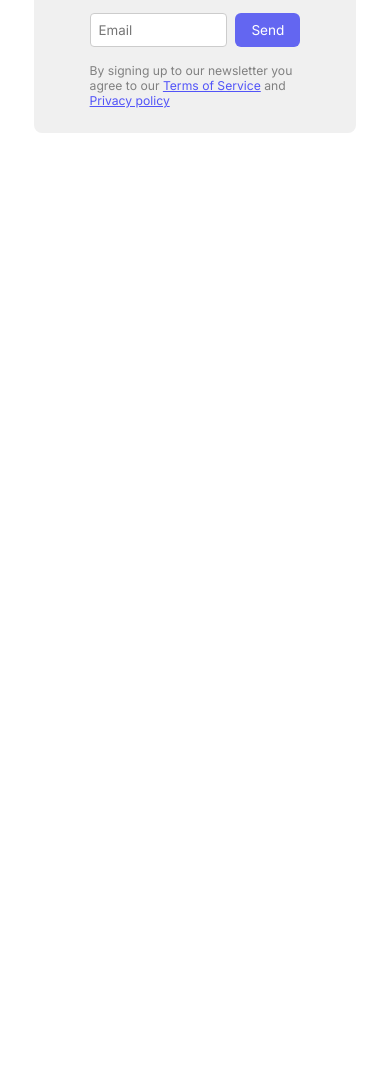
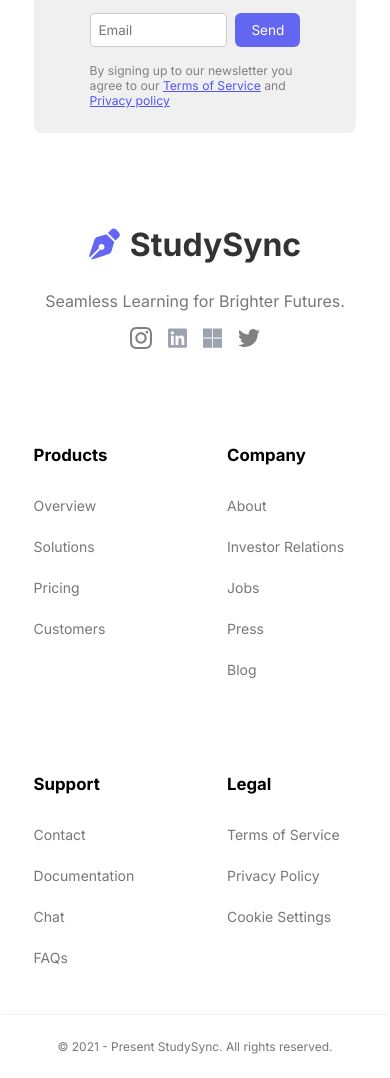
Before and after one commit to prempal04/StudySync-Project, a plain HTML site: page index.html in a window 390 px wide. Shown: the part 4459-5537 px from the top of the page. Before the commit the page ends 4624 px from the top, so only its background shows below. Drawn offline with Linux system fonts and the light colour scheme.

Commit message:
update footer section

```diff
--- a/index.css
+++ b/index.css
@@ -594,3 +594,112 @@ button{
     text-decoration: underline;
     color: #5254f8;
 }
+
+
+/* footer-section */
+
+.footer-section{
+    margin: 0 auto;
+
+}
+
+.footer{
+    display: flex;
+    margin: 0 auto;
+    max-width: 1280px;
+    padding: 0 2rem;
+    gap: 8rem;
+    justify-content: space-evenly;
+}
+
+.footer-desc{
+    color: #777777;
+}
+
+.footer-social{
+    color: #777777;
+    padding-top: 1rem;
+    display: flex;
+    gap: 1rem;
+}
+
+.footer-col-heading{
+    padding: 2rem 0;
+    font-size: 1.05rem;
+    font-weight: bold;
+}
+
+.footer-link-list{
+    cursor: pointer;
+    font-size: 0.875rem;
+    display: flex;
+    flex-direction: column;
+    gap: 1.5rem;
+    color: #777777;
+}
+
+.footer{
+    display: flex;
+    flex-direction: row;
+    gap: 4rem;
+    padding: 2rem 0;
+}
+.footer-grid{
+    display: grid;
+    grid-template-columns: repeat(4, 1fr);
+    gap: 6rem;
+}
+
+.footer-copyright{
+    padding: 1.5rem 0;
+    font-size: 0.75rem;
+    color: #777777;
+    display: flex;
+    justify-content: center;
+    border-top: 1px solid var(--light-gray);
+    max-width: 1280px;
+    margin: 1rem auto;
+}
+
+@media screen and (max-width: 768px) {
+
+.footer{
+    display: flex;
+    flex-direction: column;
+}
+
+.footer-top{
+    display: flex;
+    flex-direction: column;
+}
+
+.footer-grid{
+    display: grid;
+    grid-template-columns: repeat(2, 1fr);
+    gap: 4rem;
+    padding: 0 2rem;
+    }
+
+.footer-logo{
+    display: flex;
+    flex-direction: column;
+    justify-content: center;
+    align-content: center;
+    }
+
+#footer-logo{
+    display: flex;
+    justify-content: center;
+}
+
+.footer-desc{
+    display: flex;
+    justify-content: center;
+}
+
+.footer-social{
+    display: flex ;
+    justify-content: center;
+}
+
+}
--- a/index.html
+++ b/index.html
@@ -210,5 +210,71 @@
 
 <!-- footer section -->
 
+<div class="footer-section">
+    <div class="footer">
+        <div class="footer-top">
+            <div class="footer-logo">
+                <a id="footer-logo" class="logo" href="#logo">
+                <img class="logo-icon" src="images/StudySyn.svg" alt="logo">
+                <span class="logo-text">StudySync</span>
+            </a>
+            </div>
+            <div class="footer-desc">
+                Seamless Learning for Brighter Futures.</div>
+            <div class="footer-social">
+                <img class="svg" src="./images/instagram.svg" alt="">
+                <img class="svg" src="./images/linkedin.svg" alt="">
+                <img class="svg" src="./images/Microsoft.svg" alt="">
+                <img class="svg" src="./images/twitter.svg" alt="">
+            </div>
+        </div>
+
+        <div class="footer-grid">
+
+            <!-- column 1 -->
+             <div class="footer-col">
+                <div class="footer-col-heading">Products</div>
+                <div class="footer-link-list">
+                    <div class="list-col1">Overview</div>
+                    <div class="list-col1">Solutions</div>
+                    <div class="list-col1">Pricing</div>
+                    <div class="list-col1">Customers</div>
+                </div>
+                </div>
+             <div class="footer-col">
+                <div class="footer-col-heading">Company</div>
+                <div class="footer-link-list">
+                    <div class="list-col1">About</div>
+                    <div class="list-col1">Investor Relations</div>
+                    <div class="list-col1">Jobs</div>
+                    <div class="list-col1">Press</div>
+                    <div class="list-col1">Blog</div>
+                </div>
+                </div>
+             <div class="footer-col">
+                <div class="footer-col-heading">Support</div>
+                <div class="footer-link-list">
+                    <div class="list-col1">Contact</div>
+                    <div class="list-col1">Documentation</div>
+                    <div class="list-col1">Chat</div>
+                    <div class="list-col1">FAQs</div>
+                </div>
+                </div>
+             <div class="footer-col">
+                <div class="footer-col-heading">Legal</div>
+                <div class="footer-link-list">
+                    <div class="list-col1">Terms of Service</div>
+                    <div class="list-col1">Privacy Policy</div>
+                    <div class="list-col1">Cookie Settings</div>
+                </div>
+             </div>
+        </div>
+    </div>
+</div>
+
+<div class="footer-copyright">
+    © 2021 - Present StudySync. All rights reserved.
+</div>
+
 </body>
 </html>
```
